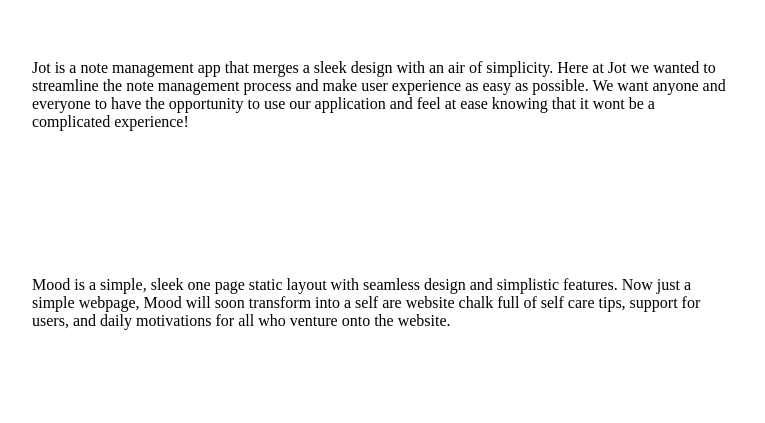
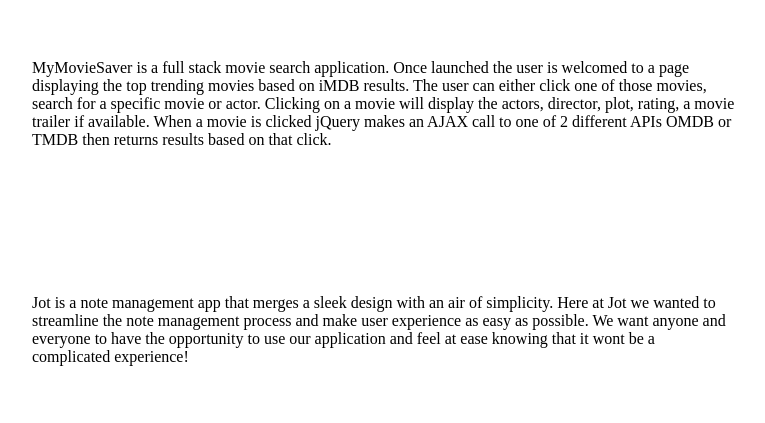
Before and after one commit to kmmatthews15/keishughhh.codes, a Gatsby site: page /projects in a window 1280 px wide. Shown: the part 300-723 px from the top of the page, without its empty margins (67-832 px from the left). Built offline with nearby package versions, Linux system fonts and the light colour scheme; Gatsby itself is replaced by a stand-in of ours.

Commit message:
added a new project

```diff
--- a/src/pages/contact.js
+++ b/src/pages/contact.js
@@ -1,7 +1,6 @@
 import React from 'react'
 import Layout from '../components/layout'
 import styled from 'styled-components';
-import reachOut from '../images/reach-out.png'
 
 import { FontAwesomeIcon } from '@fortawesome/react-fontawesome'
 import { faEnvelopeSquare } from '@fortawesome/free-solid-svg-icons'
--- a/src/pages/projects.js
+++ b/src/pages/projects.js
@@ -14,6 +14,18 @@
                <div className="left">
                   <p className="projects-header">Projects</p>
                   <div className="projects-container-details">
+                     <p className="projects-title">MyMovieSaver</p>
+                     <p className="projects-content-container">
+                     MyMovieSaver is a full stack movie search application. Once launched the user is welcomed to a page displaying the top trending movies based on iMDB results. The user can either click one of those movies,
+                     search for a specific movie or actor. Clicking on a movie will display the actors, director, plot,
+                     rating, a movie trailer if available. When a movie is clicked jQuery makes an AJAX call to one of 2 different APIs OMDB or TMDB then returns results based on that click.
+                  </p>
+                  <div>
+                  <a href="https://github.com/kmmatthews15/myMovieSave" target="_blank" rel="noopener noreferrer"><FontAwesomeIcon icon={faGithub} className="inner-project-contact" /></a>
+                  <a href="https://gentle-taiga-33360.herokuapp.com/" target="_blank" rel="noopener noreferrer"><FontAwesomeIcon icon={faHome} className="inner-project-contact" /></a>
+                  </div>
+                  </div>
+                  <div className="projects-container-details">
                      <p className="projects-title">Jot</p>
                      <p className="projects-content-container">
                         Jot is a note management app that merges a sleek design with an air of simplicity. Here at Jot we wanted to streamline the note management
@@ -24,17 +36,6 @@
                   <a href="https://sleepy-springs-63031.herokuapp.com/" target="_blank" rel="noopener noreferrer"><FontAwesomeIcon icon={faHome} className="inner-project-contact" /></a>
                   </div>
                   </div>
-                  <div className="projects-container-details">
-                     <p className="projects-title">Mood</p>
-                     <p className="projects-content-container">
-                     Mood is a simple, sleek one page static layout with seamless design and simplistic features. Now just a simple webpage, Mood will soon transform into a self are website chalk full of
-                     self care tips, support for users, and daily motivations for all who venture onto the website.
-                  </p>
-                  <div>
-                  <a href="https://www.github.com/kmmatthews15/mood" target="_blank" rel="noopener noreferrer"><FontAwesomeIcon icon={faGithub} className="inner-project-contact" /></a>
-                  <a href="https://kmmatthews15.github.io/mood/" target="_blank" rel="noopener noreferrer"><FontAwesomeIcon icon={faHome} className="inner-project-contact" /></a>
-                  </div>
-                  </div>
                </div>
             </div>
          </Layout>
```
